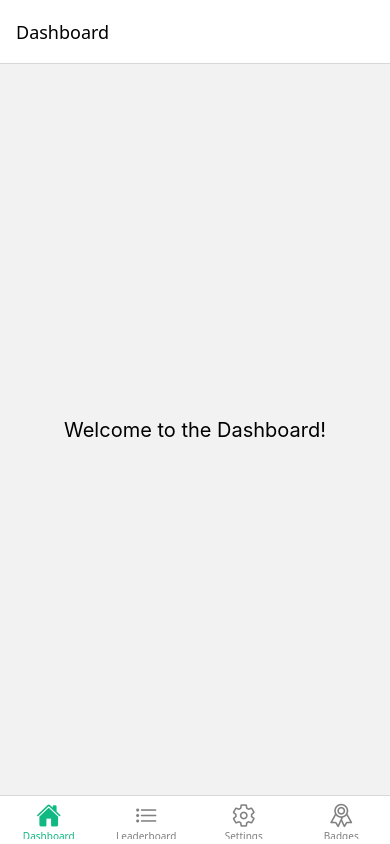
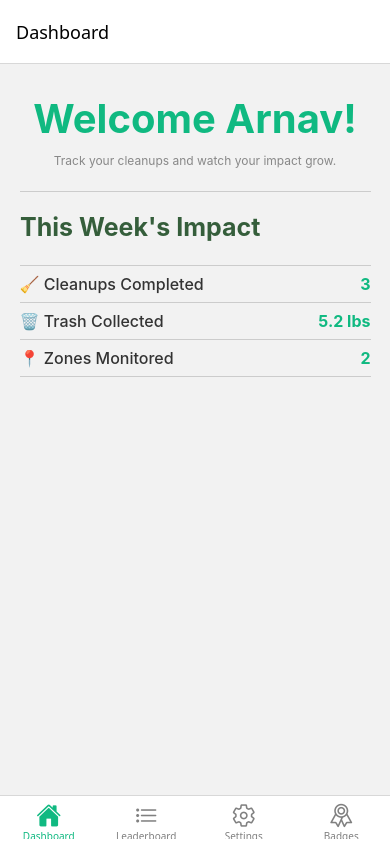
Before and after one commit to arnavkukar/RecycleNet-App, a React Native app: screen / in a window 390 px wide. Built offline with nearby package versions, Linux system fonts and the light colour scheme.

Commit message:
added more stuff

```diff
--- a/navigation/screens/Badges.js
+++ b/navigation/screens/Badges.js
@@ -7,11 +7,24 @@ export default function Dashboard({ isDarkMode }) {
     "Impact Ready", "Friendly Footprint", "Clean Streak", "Explorer"
   ];
 
+  const badgeDescriptions = [
+    "Welcome aboard! You created your account and joined the mission.",
+    "Great job! You logged your very first cleanup activity.",
+    "You’ve adopted your first cleanup zone — taking responsibility locally.",
+    "Your profile is complete and ready to show your impact.",
+    "You earned your first impact point — every bit counts!",
+    "You invited a friend or shared the app to grow the community.",
+    "You cleaned for two days in a row — keep the momentum going!",
+    "You explored three different zones on the map — discovering your area."
+  ];
+
   const [modalVisible, setModalVisible] = useState(false);
   const [selectedBadge, setSelectedBadge] = useState(null);
+  const [selectedBadgeDescription, setSelectedBadgeDescription] = useState('');
 
   const openModal = (index) => {
     setSelectedBadge(badgeSlots[index]);
+    setSelectedBadgeDescription(badgeDescriptions[index]);
     setModalVisible(true);
   };
 
@@ -35,6 +48,7 @@ export default function Dashboard({ isDarkMode }) {
         <View style={styles.modalOverlay}>
           <View style={styles.modalBox}>
             <Text style={styles.modalTitle}>{selectedBadge}</Text>
+            <Text style={styles.modalDescription}>{selectedBadgeDescription}</Text>
             <Button title="Close" onPress={() => setModalVisible(false)} />
           </View>
         </View>
@@ -57,5 +71,6 @@ const styles = StyleSheet.create({
   badgeText: { fontSize: 18, fontWeight: 'bold', color: '#444' },
   modalOverlay: { flex: 1, backgroundColor: '#00000099', justifyContent: 'center', alignItems: 'center' },
   modalBox: { backgroundColor: '#fff', padding: 20, borderRadius: 10, minWidth: 250, alignItems: 'center' },
-  modalTitle: { fontSize: 22, fontWeight: 'bold', marginBottom: 15 }
+  modalTitle: { fontSize: 22, fontWeight: 'bold', marginBottom: 10 },
+  modalDescription: { fontSize: 16, color: '#555', textAlign: 'center', marginBottom: 15 }
 });
--- a/navigation/screens/Dashboard.js
+++ b/navigation/screens/Dashboard.js
@@ -4,16 +4,46 @@ import { View, Text, StyleSheet } from 'react-native';
 export default function Dashboard({ isDarkMode }) {
   return (
     <View style={[styles.container, isDarkMode && styles.dark]}>
-      <Text style={[styles.text, isDarkMode && styles.darkText]}>
-        Welcome to the Dashboard!
+      <Text style={[styles.head]}>
+        Welcome Arnav!
       </Text>
+      <Text style={[styles.description]}>
+        Track your cleanups and watch your impact grow.
+      </Text>
+      <View style={styles.divider} />
+      <Text style={[styles.subhead]}>
+        This Week's Impact
+      </Text>
+      <View style={styles.divider} />
+
+      <View style={styles.impactItem}>
+        <Text style={[styles.impactLabel, isDarkMode && styles.darkText]}>🧹 Cleanups Completed</Text>
+        <Text style={styles.impactValue}>3</Text>
+      </View>
+
+      <View style={styles.impactItem}>
+        <Text style={[styles.impactLabel, isDarkMode && styles.darkText]}>🗑️ Trash Collected</Text>
+        <Text style={styles.impactValue}>5.2 lbs</Text>
+      </View>
+
+      <View style={styles.impactItem}>
+        <Text style={[styles.impactLabel, isDarkMode && styles.darkText]}>📍 Zones Monitored</Text>
+        <Text style={styles.impactValue}>2</Text>
+      </View>
+
     </View>
   );
 }
 
 const styles = StyleSheet.create({
-  container: { flex: 1, justifyContent: 'center', alignItems: 'center' },
+  container: { flex: 1, justifyContent: 'flex-start', alignItems: 'center', paddingTop: 30 },
   dark: { backgroundColor: '#111' },
-  text: { color: '#000', fontSize: 20 },
-  darkText: { color: '#fff' },
+  head: { color: '#10B981', fontSize: 40, fontWeight: "bold" },
+  divider: { height: 1, backgroundColor: '#CCCCCC', width: '90%', alignSelf: 'center', marginTop: 23 },
+  description: { color: '#888', fontSize: 12, marginTop: 10 },
+  subhead: { color: '#355E3B', fontSize: 25, fontWeight: "bold", marginTop: 20, alignSelf: 'flex-start', paddingLeft: 20 },
+  impactItem: { flexDirection: 'row', justifyContent: 'space-between', alignItems: 'center', width: '90%', paddingVertical: 8, borderBottomWidth: 1, borderBottomColor: '#ccc' },
+  impactLabel: { fontSize: 16, color: '#333', fontWeight: '500' }, // default light mode color
+  darkText: { color: '#ddd' }, // color for dark mode text
+  impactValue: { fontSize: 16, fontWeight: 'bold', color: '#10B981' }
 });
```
